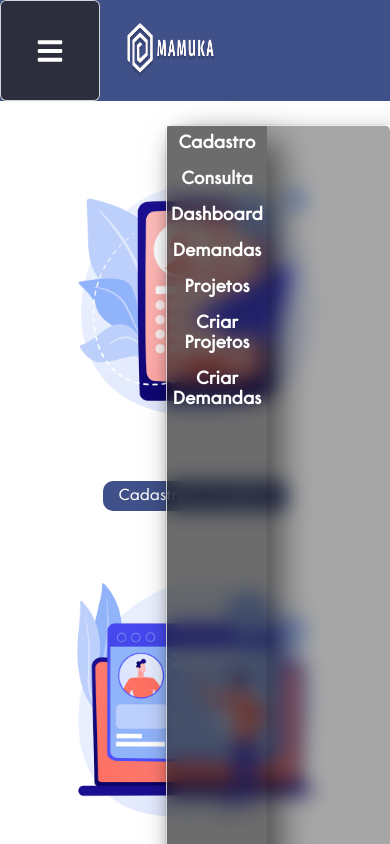
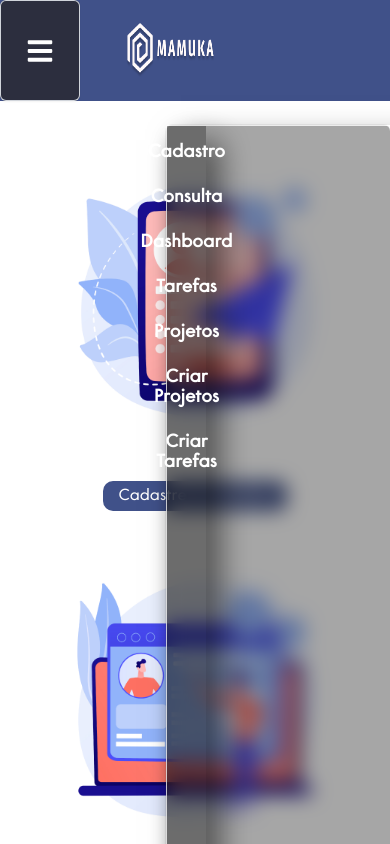
Before and after one commit to MamukaSenai/React-Mamuka, a React (Vite) app: page / in a window 390 px wide. Both pictures are taken after a click on the button 50 px from the left and 50 px from the top of the page. Shown: the top 844 px of the page. Built offline with nearby package versions, Linux system fonts and the light colour scheme.

Commit message:
ajuste no link de Tarefas e drop down

```diff
--- a/src/components/BotaoDropDown/index.tsx
+++ b/src/components/BotaoDropDown/index.tsx
@@ -94,11 +94,11 @@ export default function BotaoDropDown() {
             </Menu.Item>
             <Menu.Item>
               {({ active }) => (
-                <Link to="devdemandas"
+                <Link to="tarefas"
                 className={classNames(
                   active ? 'bg-gray-100 text-gray-900' : 'text-gray-700',
                   'block px-4 py-2 text-sm'
-                )}>Demandas
+                )}>Tarefas
                 </Link>
 
               )}
@@ -131,7 +131,7 @@ export default function BotaoDropDown() {
                 className={classNames(
                   active ? 'bg-gray-100 text-gray-900' : 'text-gray-700',
                   'block px-4 py-2 text-sm'
-                )}>Criar Demandas
+                )}>Criar Tarefas
                 </Link>
 
               )}
--- a/src/components/BotaoDropDown/style.css
+++ b/src/components/BotaoDropDown/style.css
@@ -48,7 +48,7 @@
 
 .menuTesteConteudo {
     height:100vh;
-    width: 8vw;
+    width: 10vw;
     background-color: rgba(0,0,0,0.35);
     box-shadow: 15px 15px 30px rgba(0, 0, 0, 0.5);
     /* border: #fff solid 2px; */
@@ -80,7 +80,7 @@
 
 
 /* Quando a resolução for menor que 1200px esconde o campo de busca */
-@media screen and (max-width: 1200px)
+/* @media screen and (max-width: 1200px)
 {
     #menuGeral {
         padding-left: 50px;
@@ -94,4 +94,13 @@
         padding-right: 50px;
     }
 
+} */
+
+@media screen and (max-width: 1224px)
+{
+    .menuTesteConteudo {
+        height: 100vh;
+        width: vw;
+    }
+
 }
```
